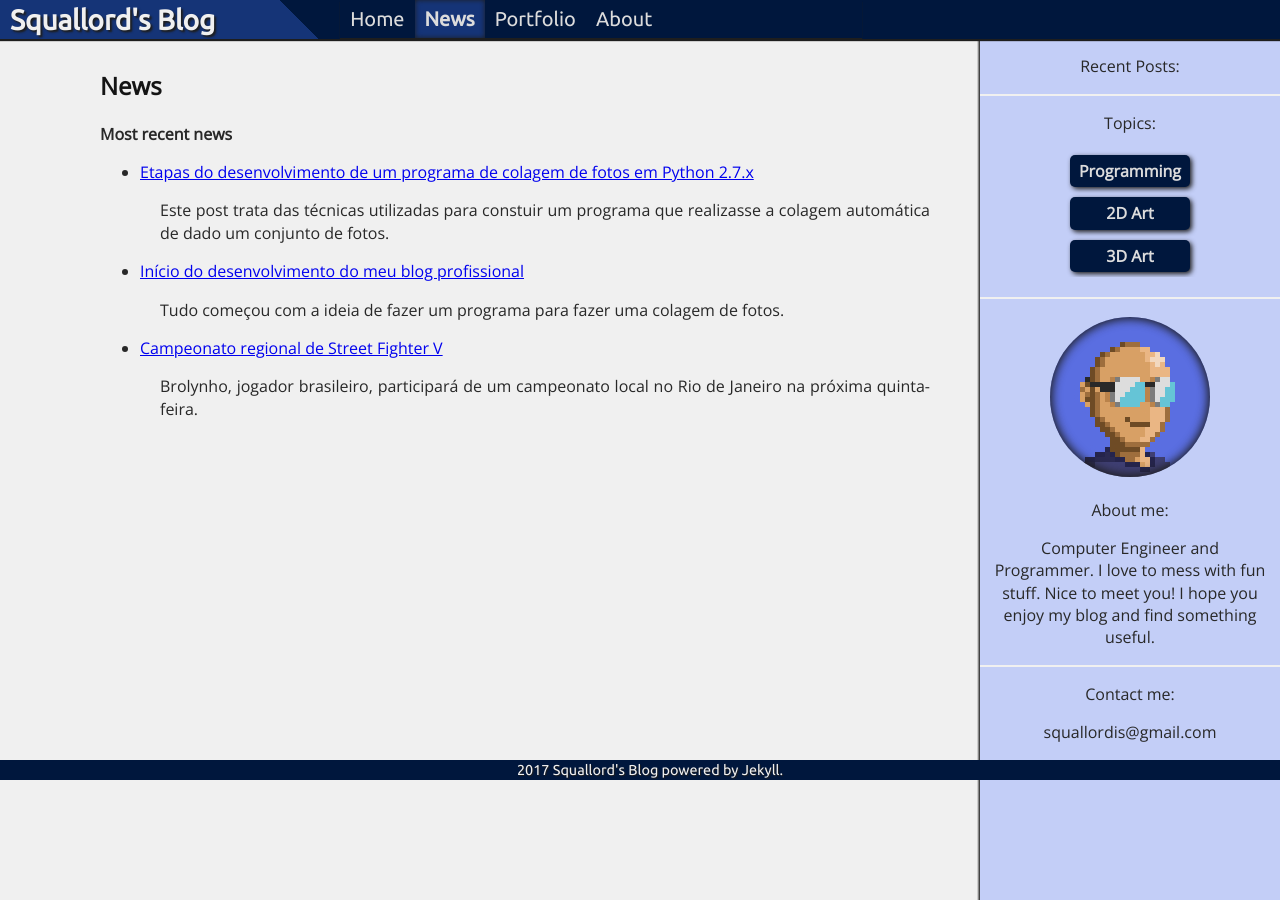
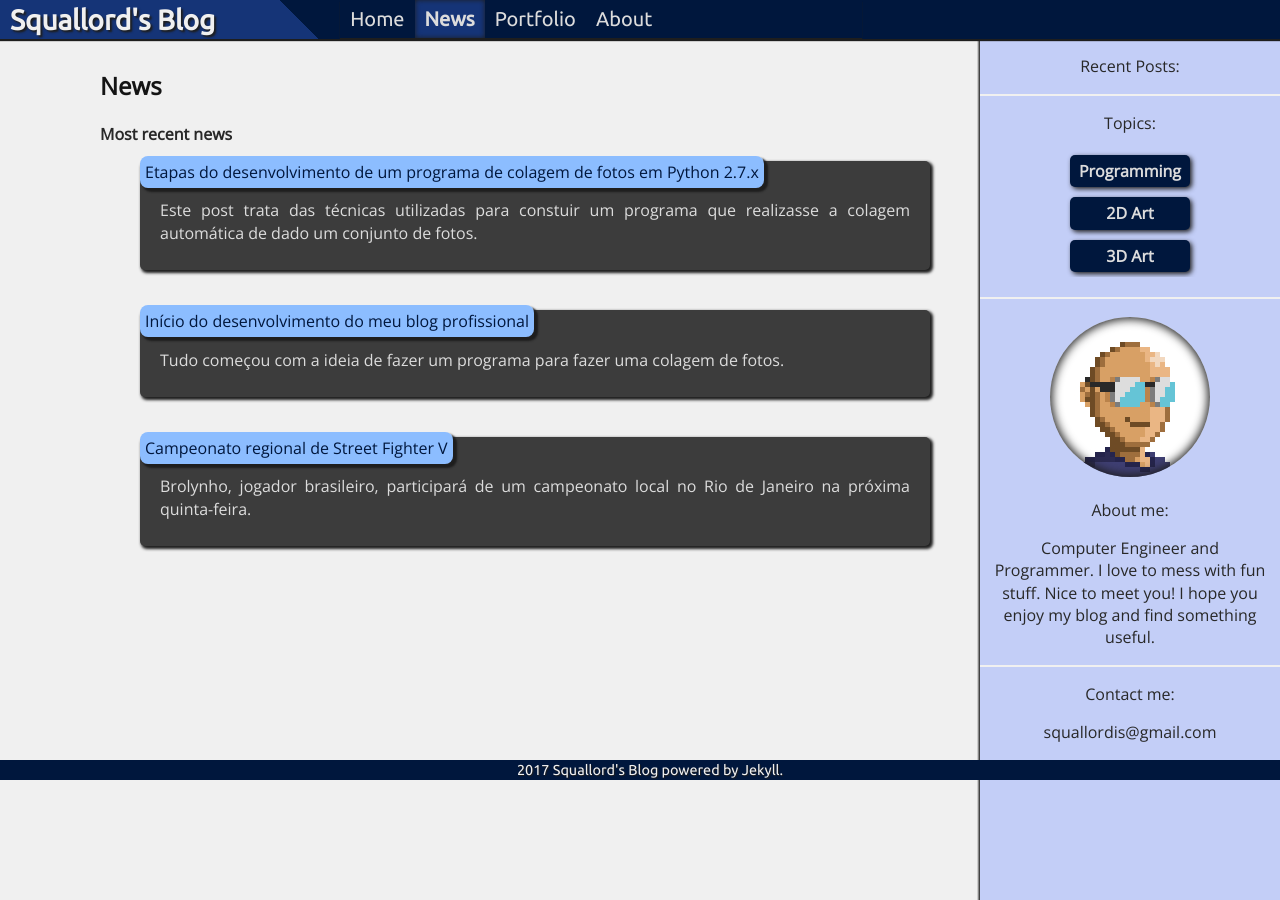
Before and after one commit to squallord/blog, a Jekyll site: the page built from news/index.html, in a window 1280 px wide. Built offline with Jekyll 4.4.1, drawn with Linux system fonts in a browser that asks for light colours; some web fonts are replaced.

Commit message:
news page update

```diff
--- a/css/main.scss
+++ b/css/main.scss
@@ -18,6 +18,10 @@ $defaultFontColor: rgb(40, 40, 40);
 $whiteFontColor: rgb(240, 240, 240);
 $middleToneFontColor: rgb(80, 80, 80);
 $darkFontColor: rgb(20, 20, 20);
+
+$transitionSlow: 300ms;
+$transitionNormal: 150ms;
+$transitionFast: 100ms;
 
 html
 {
@@ -40,6 +44,40 @@ p
 	padding-left: 20px;
 }
 
+.news-list
+{
+	list-style-type: none;
+
+	.news-topic
+	{
+		margin-bottom: 40px;
+		padding: 0 20px 10px 0;
+		color: $whiteGray;
+		background-color: $darkGray;
+		border-radius: 5px;
+		box-shadow: 2px 2px 3px 1px $darkShadow;
+	}
+
+	a
+	{
+		margin: 0;
+		padding: 5px 5px 5px 5px;
+		color: $navyBlue;
+		border-radius: 8px;
+		background-color: $lightBlue;
+		text-decoration: none;
+		box-shadow: 3px 3px 2px 1px $darkShadow;
+
+		&:hover
+		{
+			color: $white;
+			background-color: $darkBlue;
+			font-weight: bold;
+			transition: color $transitionFast linear, background-color $transitionFast linear, font-weight $transitionFast linear;
+		}
+	}
+}
+
 .portrait-anim
 {
 	margin-top: 10px;
@@ -49,7 +87,7 @@ p
 	width: 160px;
 	height: 160px;
 	box-shadow: inset 0px 0px 10px 2px $darkShadow;
-	background: url('../img/avatar_portrait.jpg');
+	background: url('../img/avatar_portrait_2.jpg');
 	background-size: 160px 160px;
 
 	&:hover
@@ -159,8 +197,7 @@ p
 			{
 				color: $darkFontColor;
 				background-color: $whiteGray;
-				transition: color 300ms linear;
-				transition: background-color 100ms linear;
+				transition: color $transitionSlow linear, background-color $transitionFast linear;
 			}
 		}
 	}
@@ -283,8 +320,7 @@ footer
 			box-shadow: inset 0px 0px 0px $darkShadow;
 			background-color: $whiteGray;
 			text-shadow: 1px 1px 1px $darkShadow;
-			transition: background-color 100ms linear;
-			transition: color 300ms linear;
+			transition: color $transitionSlow linear, background-color $transitionFast linear;
 		}
 	}
 }
--- a/news/index.html
+++ b/news/index.html
@@ -4,9 +4,9 @@ layout: news
 
 <strong>Most recent news</strong>
 
-<ul>
+<ul class="news-list">
 	{% for news in site.posts %}
-	<li>
+	<li class="news-topic">
 		<a href="{{site.baseurl}}{{news.url}}">{{news.title}}</a>
 		<p>{{news.meta}}</p>
 	</li>
```
Also changed, not shown: img/avatar_portrait_anim.gif, 3 other files.
